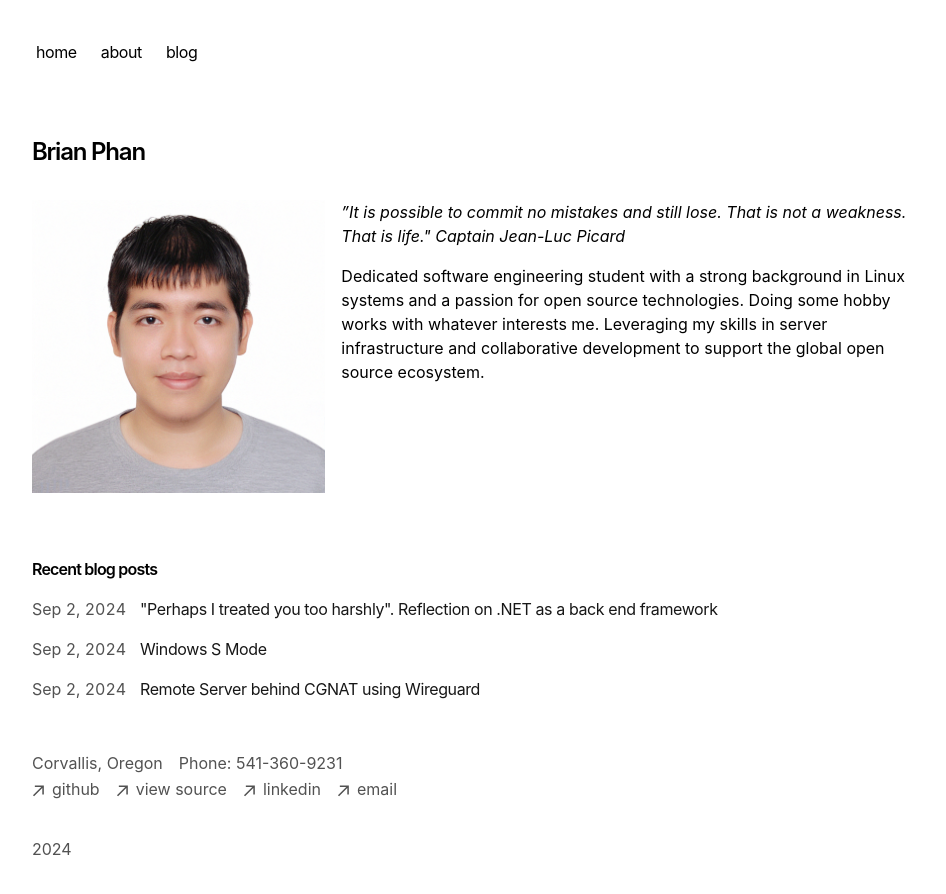
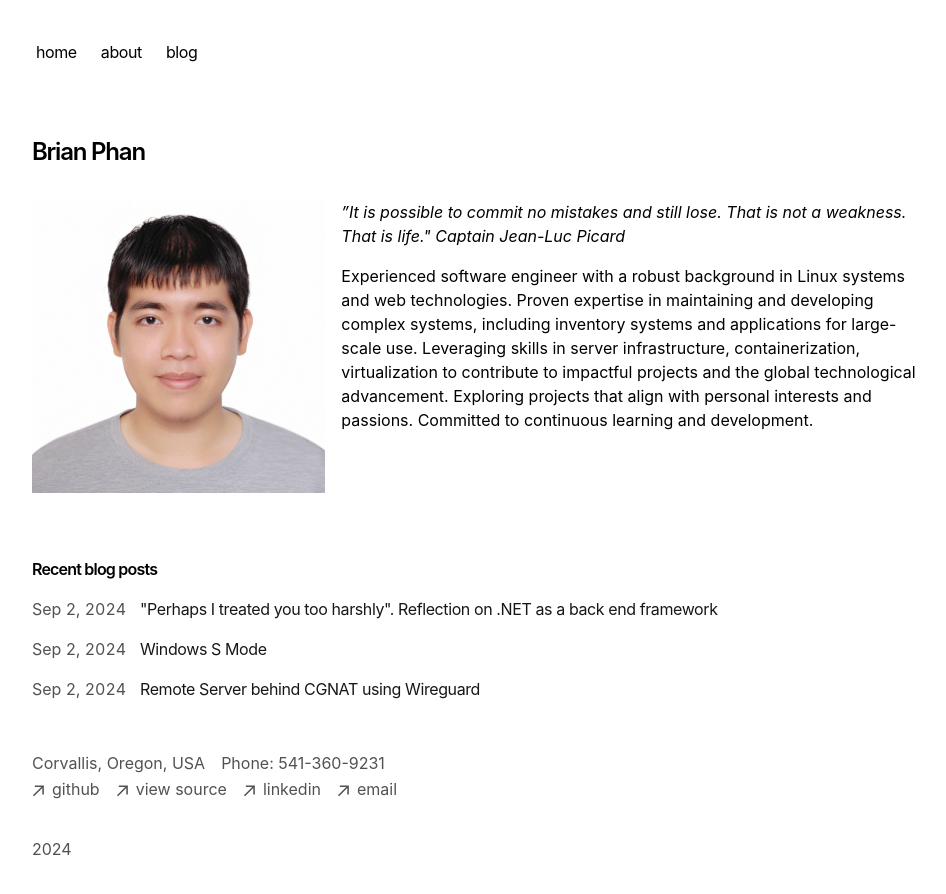
Before and after one commit to bachsofttrick/bachsofttrick.github.io, a Next.js app: page / in a window 1280 px wide. Shown: the top 894 px of the page, without its empty margins (160-1106 px from the left). Built offline with nearby package versions, Linux system fonts and the light colour scheme.

Commit message:
adjust resume to better fit

```diff
--- a/app/about/resume.md
+++ b/app/about/resume.md
@@ -2,39 +2,25 @@
 title: 'Resume'
 publishedAt: '2023-09-04'
 ---
-**EDUCATION**
-
-**Oregon State University** (expected) 9/2025
-
-*Master of Engineering, Computer Science* Corvallis, Oregon, USA
-
-**Ho Chi Minh University of Technology**
-
-*Bachelor of Engineering, Electrical Engineering and Telecommunications*
-Ho Chi Minh
-
-Viet Nam
-
-**WORK EXPERIENCE**
+#### WORK EXPERIENCE
 
 **OSU EXTENSION SERVICE OUTDOOR SCHOOL** 9/2024 -- 10/2024
-
-Corvallis, United States -- Web Assistant
+*Web Assistant*
+Corvallis, Oregon, USA
 
 -   Maintenance on the portal through which school districts and
-    teachers can access the application, reporting systems, resources
+    teachers can access the application, reports, resources
     for developing outdoor school programs
 
 -   Technology migration: From Umbraco 8 to Drupal 10 to improve
     stability, performance
 
 **ICC INNOVATIVE CONSULTING** 11/2020 -- 11/2022
-
-Ho Chi Minh City, Vietnam -- Full Stack Developer
-
+*Full Stack Developer*
+Ho Chi Minh City, Vietnam
 -   Maintained DMS (distribution management system), a business
     management solution for Business-to-business sales, used by 12
-    companies. Specialized in promotion/deal calculation function
+    companies (P&G included). Specialized in promotion/deal calculation functions
 
 -   Programmed a social security app offering relief packages during
     COVID-19 and its delivery tracking system (An Sinh), utilized by
@@ -46,16 +32,16 @@ Ho Chi Minh City, Vietnam -- Full Stack Developer
 
 **ENGINEERING AND PRODUCTION APPLICATION SINGLE MEMBER CO., LTD
 (TECAPRO)** 6/2018 -- 8/2018
-
-Ho Chi Minh City, Vietnam -- Intern
+*Internship*
+Ho Chi Minh City, Vietnam
 
 -   Studied programming on embedded devices and Linux
 
 -   Embraced software development environment and mindset
 
-**PROJECTS**
+#### PROJECTS
 
-**OBJECT DETECTION AND MONITORING THROUGH UAV** --
+**OBJECT DETECTION AND MONITORING THROUGH UAV**
 [Thesis](https://github.com/bachsofttrick/dronectrl-with-tracking/blob/master/thesis.pdf)
 \- [Code](https://github.com/bachsofttrick/dronectrl-with-tracking)
 
@@ -63,28 +49,49 @@ Ho Chi Minh City, Vietnam -- Intern
     designated object while transmitting images to any RTSP-compatible
     device.
 
-**SKILLS**
+**THIS PAGE**
 
--   Proficient in troubleshooting technical issues and providing timely
-    support to end-users.
+-   Built using NextJS, hosted on Github Pages, source at the bottom of the page
 
--   Solid understanding of Linux distributions (Ubuntu, Debian, Fedora,
+**GO APPS**
+
+- [TV Guide API](https://github.com/bachsofttrick/tvguide-go)
+
+- [Get schedule for Star Trek TNG on Pluto TV](https://github.com/bachsofttrick/tng-schedule)
+
+**MISCELLANEOUS**
+
+- [Algorithm Analysis](https://github.com/bachsofttrick/algolysis-cs325)
+
+- [DBMS](https://github.com/bachsofttrick/dbms-cs540)
+
+#### SKILLS
+
+-   Experience in Linux distributions (Ubuntu, Debian, Fedora,
     Arch), Git version control, shell scripting, basic networking, and
-    laptop repair.
+    computer diagnostic and repair.
 
--   Strong knowledge of web technologies (REST API, Content Management
-    System), database (MySQL, MongoDB), containerization, virtual
-    machines (KVM).
+-   Strong knowledge of web technologies (REST API),
+    database (MySQL, MongoDB), containerization (Docker), virtualization
+    (KVM, VPS), web hosting (PHP).
 
 -   Office Skills: Proficient in Microsoft Office Suite (Word, Excel,
     Outlook), Data Entry
 
--   Interpersonal Skills: Advanced Communication, Phone Etiquette
+-   Professional Skills: Project Management, Documentation,
+    Self-Motivation, Independent Work Ethic, Willingess To Learn.
 
--   Professional Skills: Project Management, Documentation,
-    Self-Motivation, Independent Work Ethic.
+#### EDUCATION
 
-**REFERENCES**
+**Oregon State University** (expected) 9/2025
+*Master of Engineering, Computer Science*
+Corvallis, Oregon, USA
+
+**Ho Chi Minh University of Technology**
+*Bachelor of Engineering, Electrical Engineering and Telecommunications*
+Ho Chi Minh, Viet Nam
+
+#### REFERENCES
 
 -   **Hoang Nguyen**: Senior Software Engineer / Development Team
     Leader - [hoang.nguyen142536@gmail.com](mailto:hoang.nguyen142536@gmail.com) - (+84)93-416-2993
--- a/app/components/footer.tsx
+++ b/app/components/footer.tsx
@@ -43,7 +43,7 @@ export default function Footer() {
   return (
     <footer className="mb-16">
       <ul className="font-sm mt-8 flex flex-col space-x-0 space-y-2 text-neutral-600 md:flex-row md:space-x-4 md:space-y-0 dark:text-neutral-300">
-        <FooterPart title={"Corvallis, Oregon"} noArrow />
+        <FooterPart title={"Corvallis, Oregon, USA"} noArrow />
         <FooterPart title={"Phone: 541-360-9231"} noArrow />
       </ul>
       <ul className="font-sm flex flex-col space-x-0 space-y-2 text-neutral-600 md:flex-row md:space-x-4 md:space-y-0 dark:text-neutral-300">
--- a/app/page.tsx
+++ b/app/page.tsx
@@ -17,10 +17,12 @@ export default function Page() {
             Captain Jean-Luc Picard`}
           </p>
           <p className="mb-12">
-            {`Dedicated software engineering student with a strong background in Linux systems and
-            a passion for open source technologies. Doing some hobby works with whatever interests me.
-            Leveraging my skills in server infrastructure and collaborative
-            development to support the global open source ecosystem.`}
+            {`Experienced software engineer with a robust background in Linux systems and web technologies.
+            Proven expertise in maintaining and developing complex systems, including inventory systems
+            and applications for large-scale use. Leveraging skills in server infrastructure,
+            containerization, virtualization to contribute to impactful projects and the global technological
+            advancement. Exploring projects that align with personal interests and passions. Committed to continuous
+            learning and development.`}
           </p>
         </section>
       </section>
--- a/app/sitemap.ts
+++ b/app/sitemap.ts
@@ -1,6 +1,6 @@
 import { getBlogPosts } from 'app/blog/utils'
 
-export const baseUrl = 'https://portfolio-blog-starter.vercel.app'
+export const baseUrl = 'https://bachsofttrick.github.io'
 
 export default async function sitemap() {
   let blogs = getBlogPosts().map((post) => ({
```
